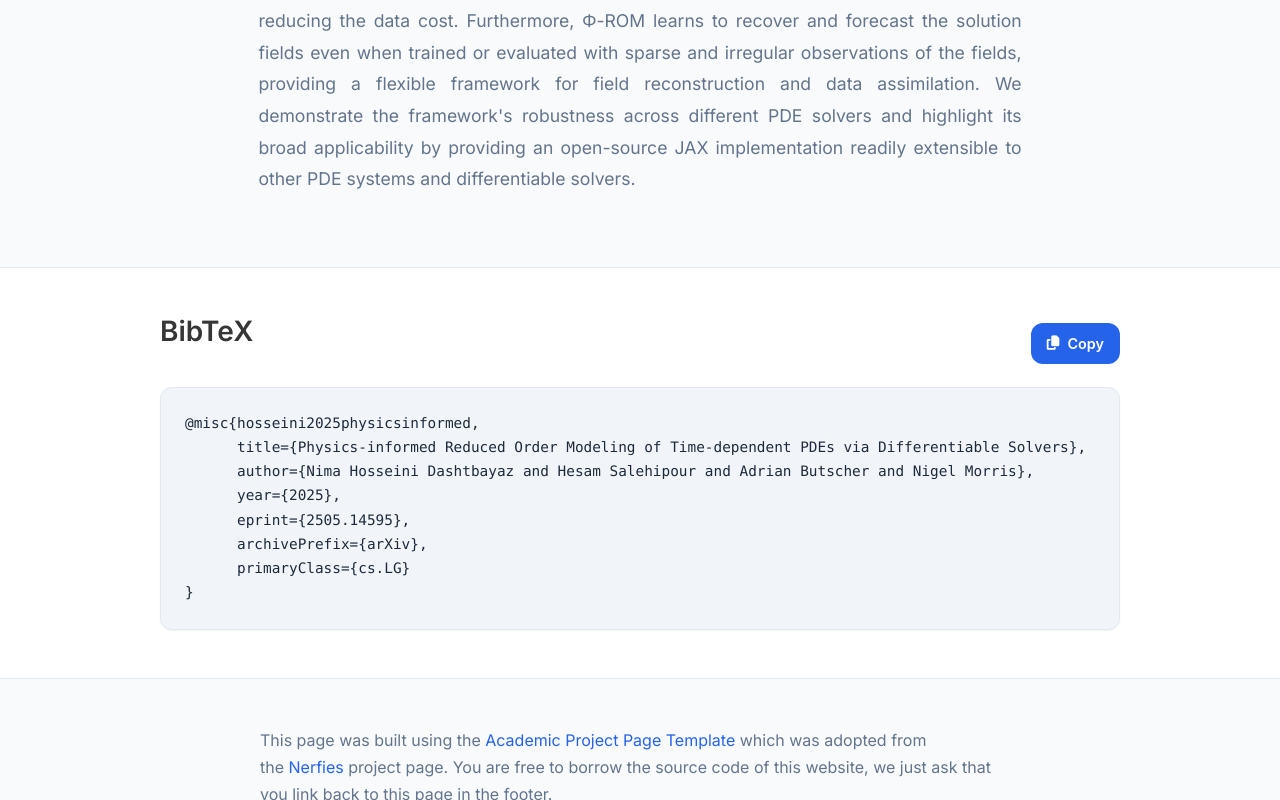
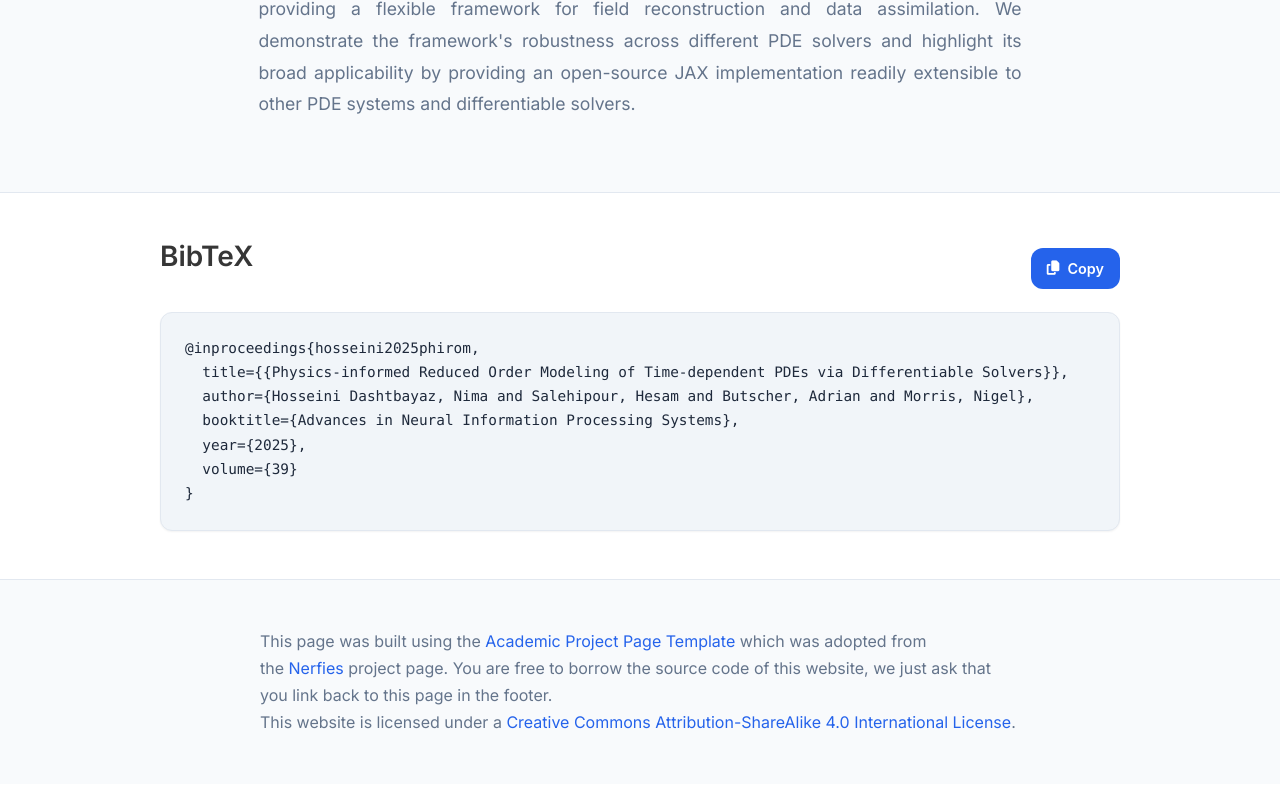
Before and after one commit to phi-rom/phi-rom.github.io, a plain HTML site: page index.html in a window 1280 px wide. Shown: the part 2134-2934 px from the top of the page. Drawn offline with nearby package versions, Linux system fonts and the light colour scheme; some icons are missing.

Commit message:
added update note

```diff
--- a/index.html
+++ b/index.html
@@ -283,7 +283,8 @@
       </video> -->
       <img src="static/images/PHI-ROM.png" alt="Phi-ROM training process" loading="lazy"/>
       <h2 class="subtitle has-text-centered">
-        We introduce Φ-ROM, a novel physics-informed reduced order model that incorporates differentiable PDE solvers directly into the training loop. This ensures the learned latent dynamics are consistent with the governing physics, leading to improved generalization, long-term forecasting, and data efficiency, even with sparse observations.
+        <b>🚧 This webpage is being updated. Please check back later for more information. 🚧</b>
+        <!-- We introduce Φ-ROM, a novel physics-informed reduced order model that incorporates differentiable PDE solvers directly into the training loop. This ensures the learned latent dynamics are consistent with the governing physics, leading to improved generalization, long-term forecasting, and data efficiency, even with sparse observations. -->
       </h2>
     </div>
   </div>
@@ -393,13 +394,12 @@
           <span class="copy-text">Copy</span>
         </button>
       </div>
-      <pre id="bibtex-code"><code>@misc{hosseini2025physicsinformed,
-      title={Physics-informed Reduced Order Modeling of Time-dependent PDEs via Differentiable Solvers},
-      author={Nima Hosseini Dashtbayaz and Hesam Salehipour and Adrian Butscher and Nigel Morris},
-      year={2025},
-      eprint={2505.14595},
-      archivePrefix={arXiv},
-      primaryClass={cs.LG}
+      <pre id="bibtex-code"><code>@inproceedings{hosseini2025phirom,
+  title={{Physics-informed Reduced Order Modeling of Time-dependent PDEs via Differentiable Solvers}},
+  author={Hosseini Dashtbayaz, Nima and Salehipour, Hesam and Butscher, Adrian and Morris, Nigel},
+  booktitle={Advances in Neural Information Processing Systems},
+  year={2025},
+  volume={39}
 }</code></pre>
     </div>
 </section>
```
